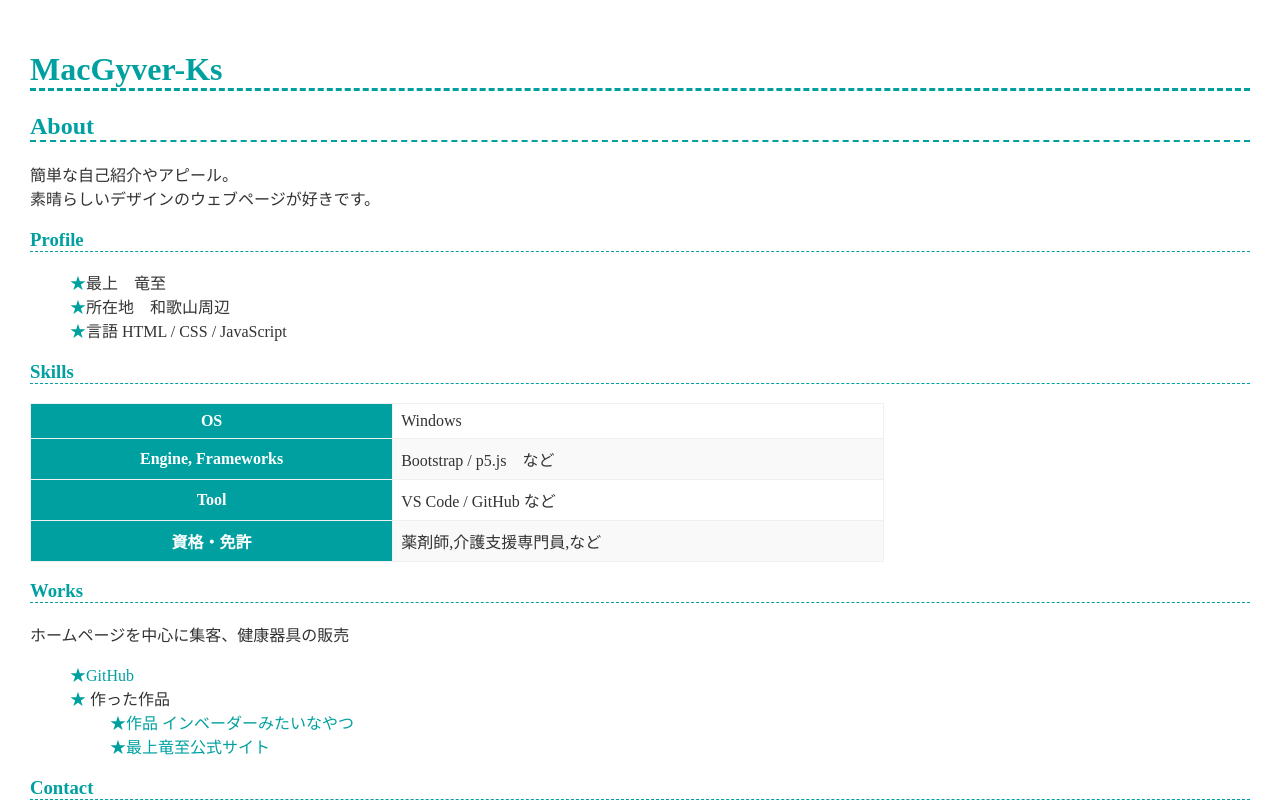
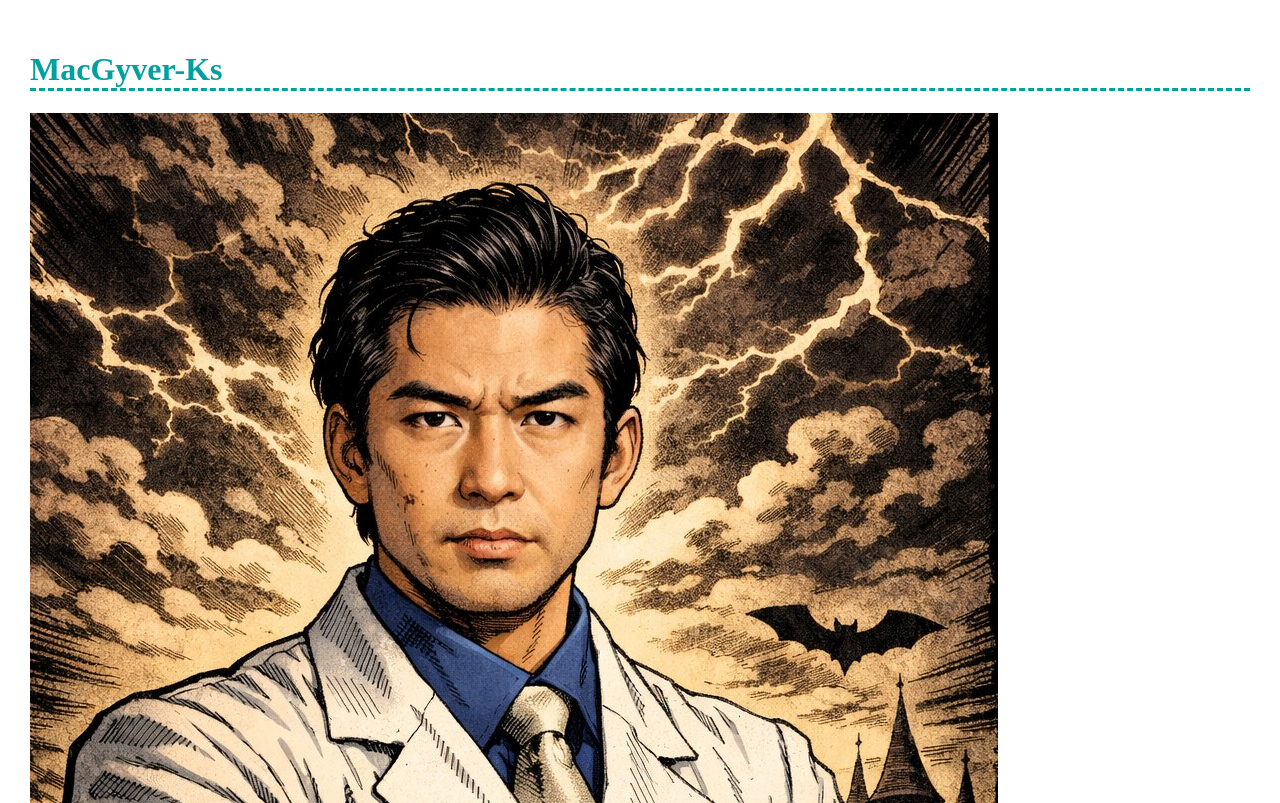
Before and after one commit to MacGyver-Ks/portfolio, a plain HTML site: page index.html in a window 1280 px wide. Shown: the top 803 px of the page. Drawn offline with Linux system fonts and the light colour scheme.

Commit message:
画像の追加

```diff
--- a/index.html
+++ b/index.html
@@ -8,7 +8,7 @@
   </head>
   <body>
     <h1>MacGyver-Ks</h1>
-
+    <img src="https://github.com/MacGyver-Ks/portfolio/blob/main/Ryujigekiga.jpg">
     <h2>About</h2>
     <p>
       簡単な自己紹介やアピール。<br>
```
